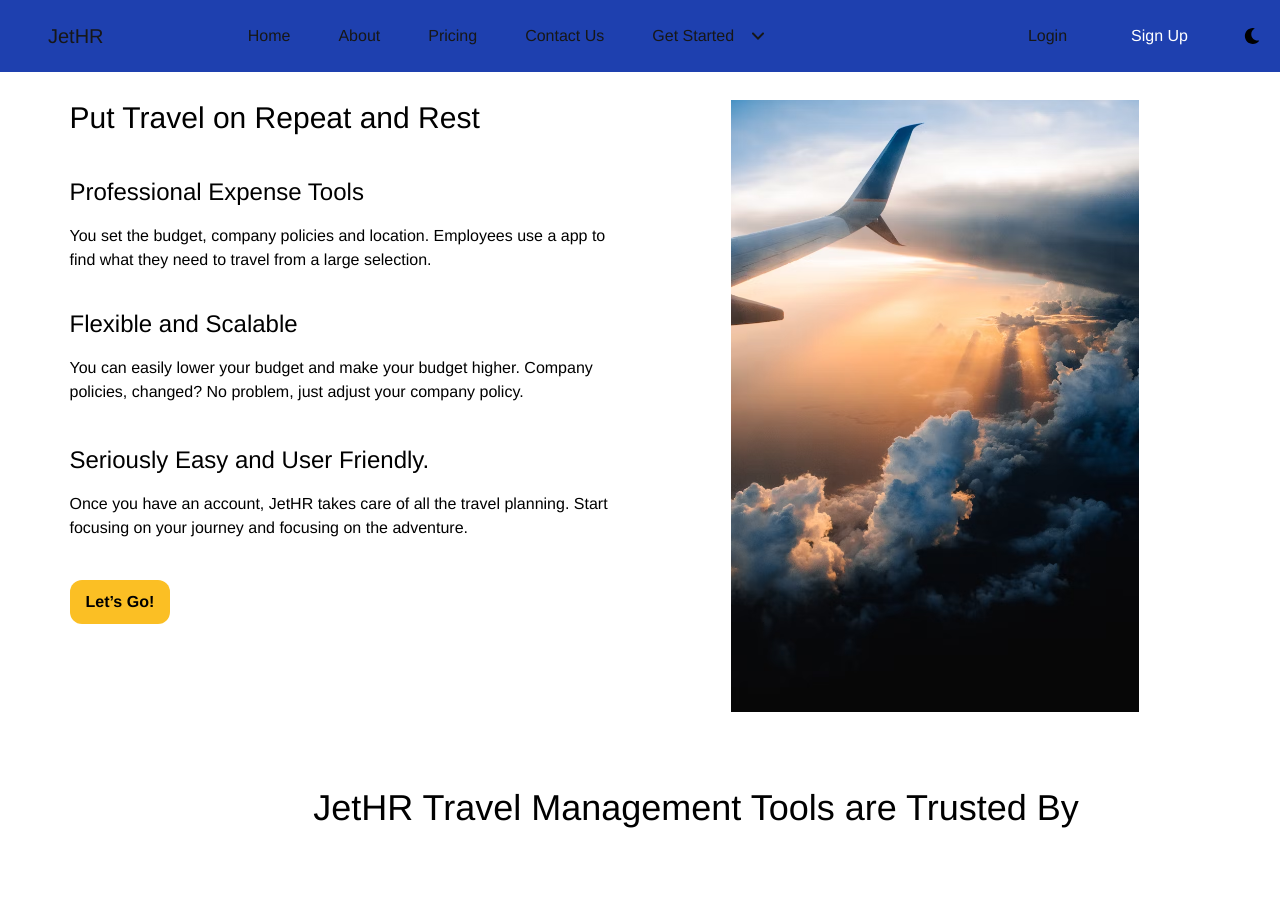
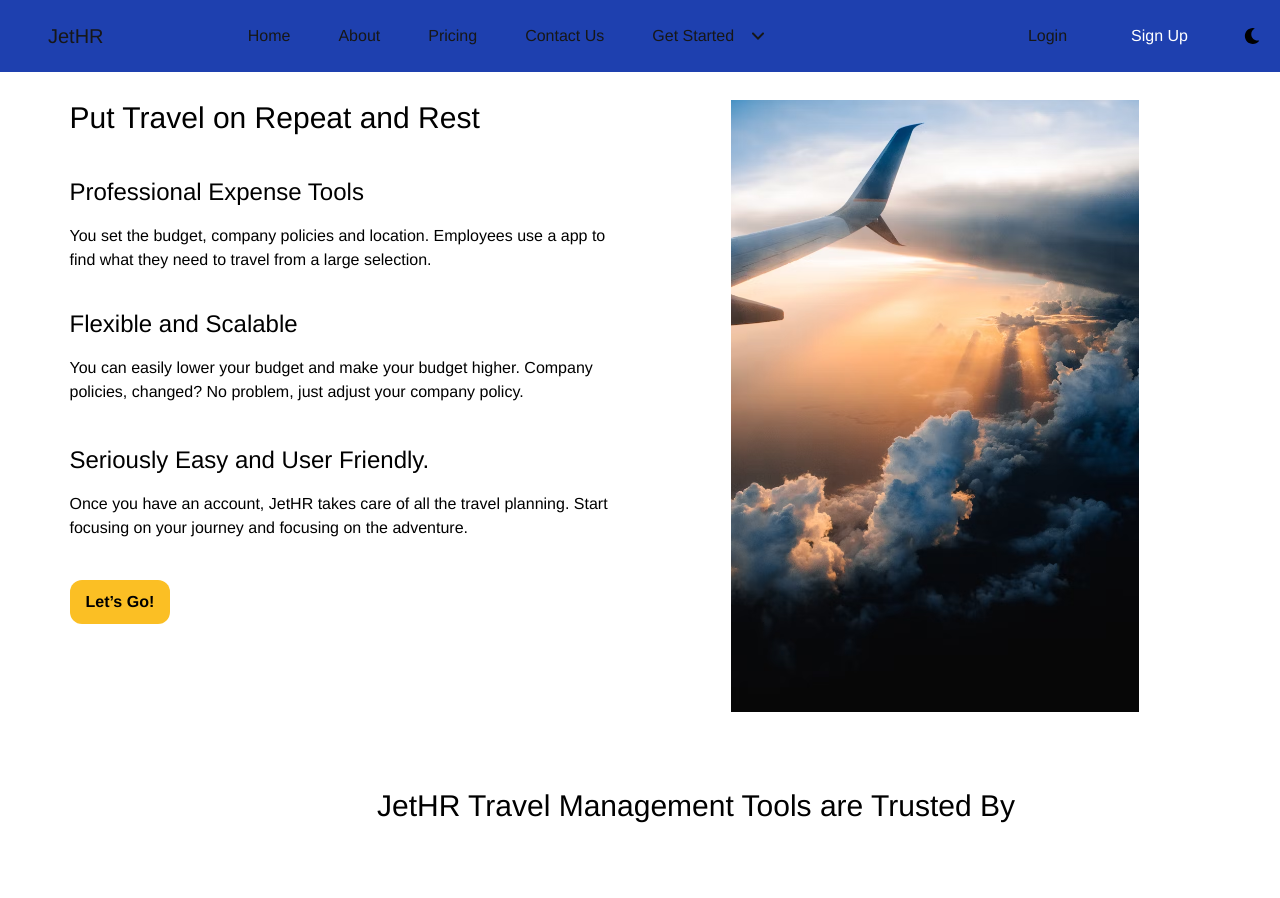
Before and after one commit to el634dev/jethr, a Next.js app: page / in a window 1280 px wide. Shown: the top 898 px of the page. Built offline with nearby package versions, Linux system fonts and the light colour scheme.

Commit message:
Changed social heading text.

```diff
--- a/src/components/Social/Social.js
+++ b/src/components/Social/Social.js
@@ -9,7 +9,7 @@ export default function Social() {
   return (
     <>
       <div className="flex flex-col mt-11 justify-center ml-28">
-        <h3 className="self-center text-4xl font-medium text-black max-md:max-w-full">
+        <h3 className="self-center text-3xl font-medium text-black max-md:max-w-full">
           JetHR Travel Management Tools are Trusted By
         </h3>
         <div className="mt-11 w-full max-md:mt-10 max-md:max-w-full">
```
